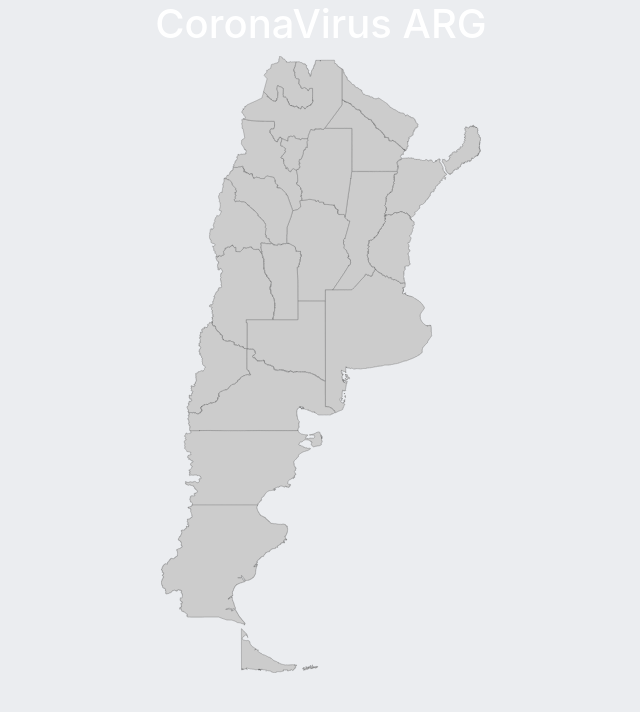
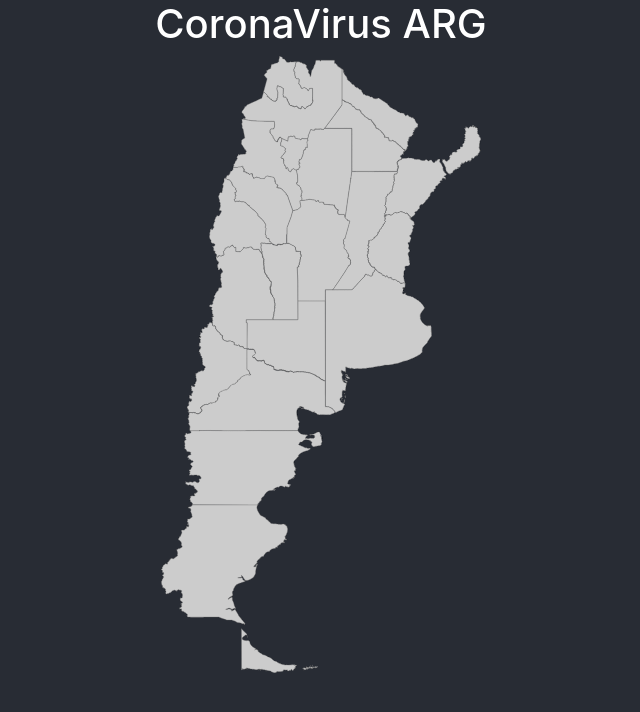
Before and after one commit to robertosale/covid19ARG, a React (Create React App) app: page / in a window 1280 px wide. Shown: the top 712 px of the page, without its empty margins (319-959 px from the left). Built offline with nearby package versions, Linux system fonts and the light colour scheme.

Commit message:
return to last checkpoint

```diff
--- a/src/App.css
+++ b/src/App.css
@@ -9,7 +9,7 @@
 
 
 .App-header {
-  background-color: #ebedf0;
+  background-color: #282c34;
   min-height: 100vh;
   display: flex;
   flex-direction: column;
```
